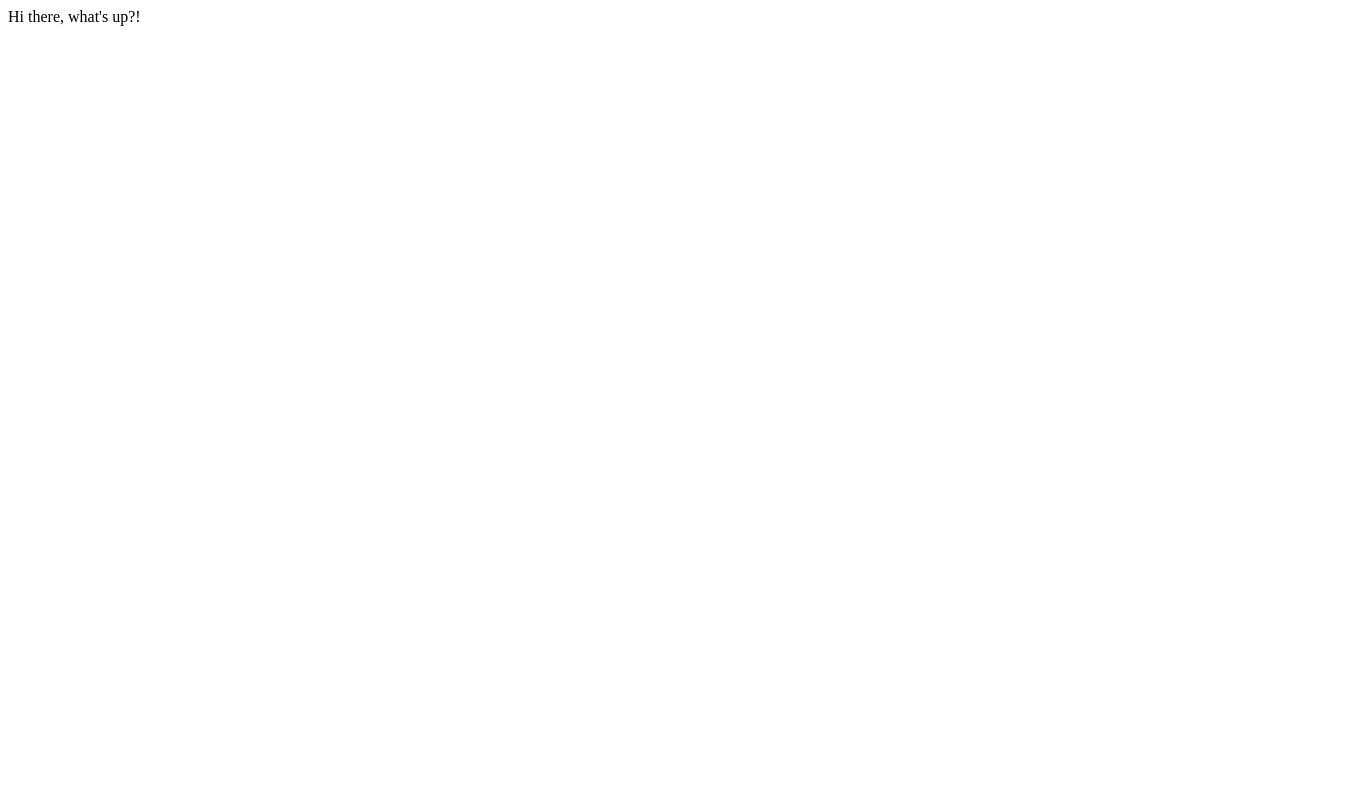
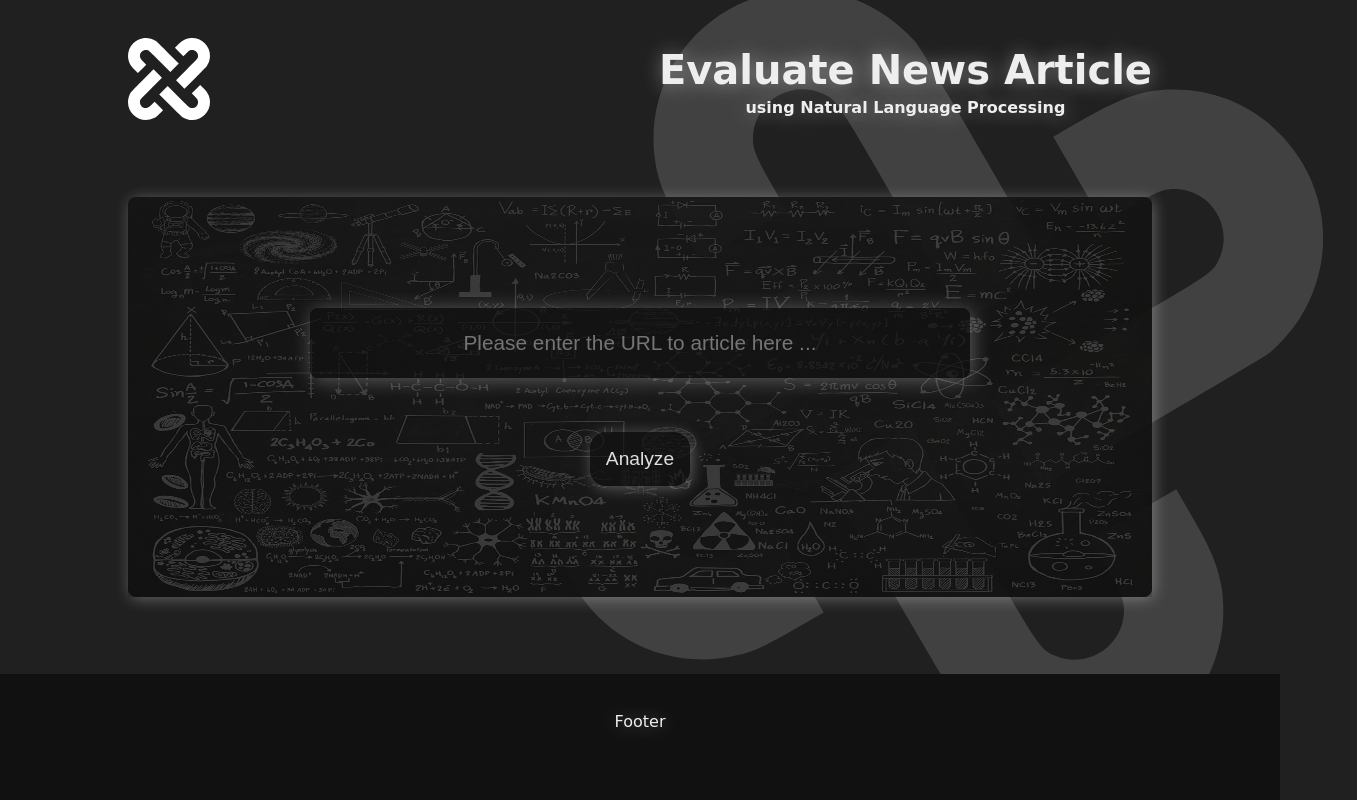
Before and after one commit to Nimisha88/EvaluateWithNLP, a website built with webpack: page src/client/index.html in a window 1280 px wide. Shown: the whole page, 1357 px wide, since content can reach past the window. Built offline with nearby package versions, Linux system fonts and the light colour scheme; a web font is replaced by a local one.

Commit message:
2021, July 30th - Coding for CTA and backdrop

```diff
--- a/package.json
+++ b/package.json
@@ -21,6 +21,7 @@
     "css-loader": "^6.2.0",
     "dotenv": "^10.0.0",
     "express": "^4.17.1",
+    "form-data": "^4.0.0",
     "html-webpack-plugin": "^5.3.2",
     "node-fetch": "^2.6.1",
     "style-loader": "^3.2.1",
--- /dev/null
+++ b/src/client/css/style.css
@@ -0,0 +1,173 @@
+:root {
+  --page-p-tb: 3%;
+  --page-p-lr: 10%;
+  --cta-height: 400px;
+}
+
+body {
+  font-family: 'Averia Sans Libre', cursive;
+  text-align: center;
+  margin: 0;
+  color: #eee;
+  display: flex;
+  flex-direction: column;
+  background-color: #111e;
+  text-shadow: 1px 1px 20px #eee7;
+  height: 100vh;
+  /* border: 1px solid white; */
+}
+
+#navbar, #cta {
+  padding: var(--page-p-tb) var(--page-p-lr);
+  flex: 0 1 auto;
+}
+
+.logo {
+  display: flex;
+  align-items: center;
+  /* border: 1px solid white; */
+}
+
+.logo img {
+  width: 8%;
+  cursor: pointer;
+}
+
+.logo img:hover {
+  animation-name: spinLogo;
+  animation-duration: 2s;
+  animation-timing-function: linear;
+  animation-fill-mode: both;
+  animation-iteration-count: infinite;
+}
+
+.heading {
+  position: absolute;
+  right: var(--page-p-lr);
+  cursor: pointer;
+  float: right;
+  /* border: 1px solid white; */
+}
+
+.heading:hover {
+  text-shadow: 1px 1px 20px #eeee;
+}
+
+.heading h1 {
+  margin-bottom: 0;
+  font-size: 2.5rem;
+}
+
+.heading h4 {
+  margin-top: 1%;
+}
+
+@keyframes spinLogo {
+  50% { transform: scale(0.5, 0.5); }
+  100% {transform: scale(1, 1) rotateZ(90deg); }
+}
+
+/* CTA Section */
+#cta {
+  padding-bottom: calc(2*var(--page-p-tb));
+}
+
+.cta-container {
+  position: relative;
+  min-width: 80%;
+  height: var(--cta-height);
+  display: flex;
+  align-items: center;
+  background-color: #111e;
+  border-radius: 0.5rem;
+  -webkit-box-shadow: 2px 2px 15px #eee5;
+  box-shadow: 2px 2px 15px #eee5;
+  /* border: 1px solid white; */
+}
+
+.cta-bckdrp-img {
+  width: 100%;
+  height: var(--cta-height);
+  opacity: 0.2;
+}
+
+.cta-form {
+  position: absolute;
+  display: flex;
+  flex-direction: column;
+  align-items: center;
+  justify-content: center;
+  width: 100%;
+  height: 66%;
+  /* border: 1px solid white; */
+}
+
+.ui-url-cont {
+  width: 75%;
+}
+
+#ui-url {
+  width: 80%;
+  font-size: 1.3rem;
+  padding: 3%;
+  color: #eeee;
+  background-color: #111a;
+  text-align: center;
+  resize: none;
+  outline: none;
+  border: none;
+  border-radius: 0.5rem;
+  -webkit-box-shadow: 2px 2px 20px #eee5;
+  box-shadow: 2px 2px 20px #eee5;
+  margin-bottom: 7%;
+}
+
+#ui-url:hover {
+  -webkit-box-shadow: 2px 2px 15px #eeee;
+  box-shadow: 2px 2px 15px #eeee;
+}
+
+#ui-submit {
+  font-size: 1.2rem;
+  padding: 1rem;
+  color: #eeee;
+  background-color: #111a;
+  resize: none;
+  outline: none;
+  border: none;
+  border-radius: 1rem;
+  -webkit-box-shadow: 2px 2px 15px #eee5;
+  box-shadow: 2px 2px 15px #eee5;
+}
+
+#ui-submit:hover {
+  color: #111e;
+  background-color: #eeec;
+  -webkit-box-shadow: 1px 1px 10px #111a, 2px 2px 15px #eeee;
+  box-shadow: 1px 1px 10px #111a, 2px 2px 15px #eeee;
+}
+
+/* Page Backdrop */
+.bckdrp-logo {
+  position: absolute;
+  width: auto;
+  right: 0;
+  bottom: 10vh;
+  opacity: 0.15;
+  z-index: -1;
+}
+
+.bckdrp-logo-big {
+  transform: rotateZ(15deg);
+}
+
+/* Footer Section */
+.foot-container {
+  padding: var(--page-p-tb) var(--page-p-lr);
+}
+
+#footer {
+  background-color: #111;
+  flex: 1 1 auto;
+  min-height: 15vh;
+}
--- a/src/client/index.html
+++ b/src/client/index.html
@@ -2,11 +2,57 @@
 <html lang="en" dir="ltr">
   <head>
     <meta charset="utf-8">
-    <title></title>
+    <title>Evaluate News Article with NLP</title>
+
+    <!-- Add Icon -->
+    <link rel="icon" href="./image/interlock-logo-white.svg">
+
+    <!-- Font Awesome -->
+    <script src="https://kit.fontawesome.com/f9ed1b6ec7.js" crossorigin="anonymous"></script>
+
+    <!-- Add Fonts -->
+    <link rel="stylesheet" href="https://fonts.googleapis.com/css2?family=Averia+Sans+Libre&family=Expletus+Sans&display=swap" rel="stylesheet">
+
+    <!-- Add StyleSheet -->
+    <link rel="stylesheet" href="css/style.css">
+
   </head>
   <body>
-    <div class="test">
-      Hi there, what's up?!
-    </div>
+
+    <header id="navbar">
+      <div class="logo">
+        <img src="./image/interlock-logo-white.svg" alt="App Logo">
+        <div class="heading">
+          <h1>Evaluate News Article</h1>
+          <h4>using Natural Language Processing</h4>
+        </div>
+      </div>
+    </header>
+
+    <section id="cta">
+      <div class="cta-container">
+        <img class="cta-bckdrp-img" src="./image/sci-chalk.jpg" alt="Backdrop Image for CTA Section" />
+        <div class="cta-form">
+          <div class="ui-url-cont">
+            <!-- <label class="lab-ui-url" for="ui-url"><h3>Enter URL to Article:</h3></label> -->
+            <input type="text" id="ui-url" name="ui-url" placeholder="Please enter the URL to article here ...">
+          </div>
+          <div class="ui-submit-cont">
+            <input type="submit" id="ui-submit" name="ui-submit" value="Analyze">
+          </div>
+        </div>
+      </div>
+      <div class="bckdrp-logo">
+        <img class="bckdrp-logo-big" src="./image/interlock-logo-white.svg" alt="App Logo" />
+      </div>
+    </section>
+
+    <section id="footer">
+      <div class="foot-container">
+        Footer
+      </div>
+    </section>
+
+    <script src="./js/app.js" type="text/javascript" charset="utf-8"></script>
   </body>
 </html>
```
Also changed, not shown: src/server/server.js (+24 -19 lines), src/client/image/analysis-logo.png (added), src/client/image/diagnostic-logo.png (added), src/client/image/interlock-logo-white.svg (added), src/client/image/interlock-logo.png (added), src/client/image/interlock-logo.svg (added), src/client/image/news-logo.png (added), src/client/image/nlp-logo.png (added), src/client/image/related-logo.png (added), src/client/image/sci-chalk.jpg (added), 4 other files.
